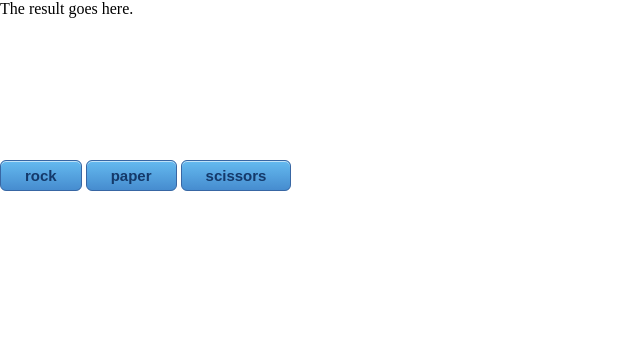
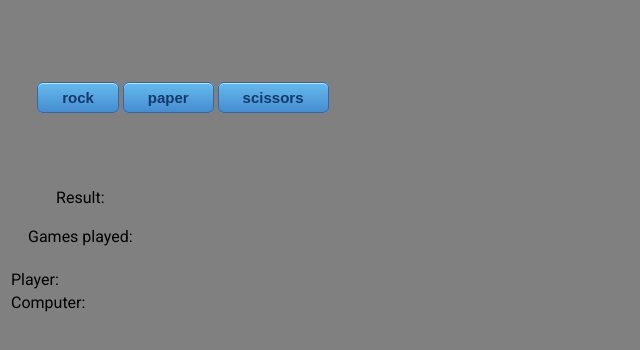
Before and after one commit to Blashyrkh2124/LearningJS-Rock_Paper_scissors, a plain HTML site: page index.html in a window 1280 px wide. Shown: the whole page, without its empty margins (0-640 px from the left). Drawn offline with Linux system fonts and the light colour scheme.

Commit message:
clean code

```diff
--- a/index.html
+++ b/index.html
@@ -4,7 +4,7 @@
     <meta charset="utf-8">
     <!---This Javascript contains the actual game--->
     <link rel="stylesheet" href="style.css">
-    <title>This is a Javascript trial</title>
+    <title>This is a Javascript test</title>
   </head>
   <body>
     <div class="buttons">
@@ -12,8 +12,19 @@
       <a href="#" class ="button" id="paper">paper</a>
       <a href="#" class="button" id="scissors">scissors</a>
     </div>
-    <div class="result">
-      <p class="textResult">The result goes here.</p>
+    <div class="scoreboard">
+      <p>Result: <span class="result"></span></p>
+      <p>Games played: <span class="numberOfGames"></span></p>
+      <table>
+        <tr>
+          <td>Player:</td>
+          <td><p class="user_wins"</td>
+        </tr>
+        <tr>
+          <td>Computer:</td>
+            <td class="comp_wins"></td>
+        </tr>
+      </table>
     </div>
   </body>
   <script src="script.js" type="text/javascript"></script>
--- a/script.js
+++ b/script.js
@@ -1,15 +1,15 @@
 // variables to keep track of score
 let playerWins = 0;
 let computerWins = 0;
+var gamesCounter = 1;
 
 // the actual game
 
 const buttonClicked = document.querySelectorAll('.button');
 buttonClicked.forEach((buttonClicked => buttonClicked.addEventListener("mousedown", function game() {
-var selectedButton = this.id;
-  var userChoice = selectedButton;
-  var user = userChoice.toLowerCase();
-  var text1 = document.querySelector("p")
+  var user = this.id;
+
+  var text1 = document.querySelector(".result")
   var compChoice = (function() {
     var options = ["rock", "paper", "scissors"];
     var throwResult = options[Math.floor(Math.random() * 3)];
@@ -52,5 +52,13 @@ var selectedButton = this.id;
         }
         return;
     }
+    let playerCounter = document.querySelector(".user_wins")
+    playerCounter.textContent = playerWins;
+    let computerCounter = document.querySelector(".comp_wins");
+    computerCounter.textContent = computerWins;
+    var counter = document.querySelector(".numberOfGames");
+    gamesCounter = gamesCounter++;
+    counter.textContent = gamesCounter;
+
   }
 })));
--- a/style.css
+++ b/style.css
@@ -1,24 +1,29 @@
+@import url('https://fonts.googleapis.com/css2?family=Roboto&display=swap');
+
 body {
-    position: relative;
-      margin: 0;
+    position: absolute;
       height: 100%;
+      background-color: grey;
+      font-family: 'Roboto', arial;
+      text-align: left;
 }
 
 .buttons {
-  display: block;
-  position: fixed;
-  top: 20%;
-  margin: auto;
+  top: 10%;
+  width: 100%;
+  height: 10%;
+  position: relative;
+  margin: auto 10%;
   text-align: center;
 }
 
 .button {
+  z-index: 9;
 	box-shadow:inset 0px 1px 0px 0px #bee2f9;
 	background:linear-gradient(to bottom, #63b8ee 5%, #468ccf 100%);
 	background-color:#63b8ee;
 	border-radius:6px;
 	border:1px solid #3866a3;
-	display:inline-block;
 	cursor:pointer;
 	color:#14396a;
 	font-family:Arial;
@@ -34,14 +39,26 @@ body {
 }
 
 .button:active {
-	position:relative;
-	top:1px;
+	top:10px;
+}
+
+.scoreboard {
+  position: absolute;
+  top: 20%;
+  margin-left: auto;
 }
 
 p {
-  display: inline-block;
-  position: relative;
   top: 20%;
-  margin: auto;
+  margin: 20px;
   text-align: center;
 }
+
+.scoreText {
+  margin-left: 20px;
+  padding: 20px
+}
+
+.scores {
+  font-size: 40px;
+}
```
